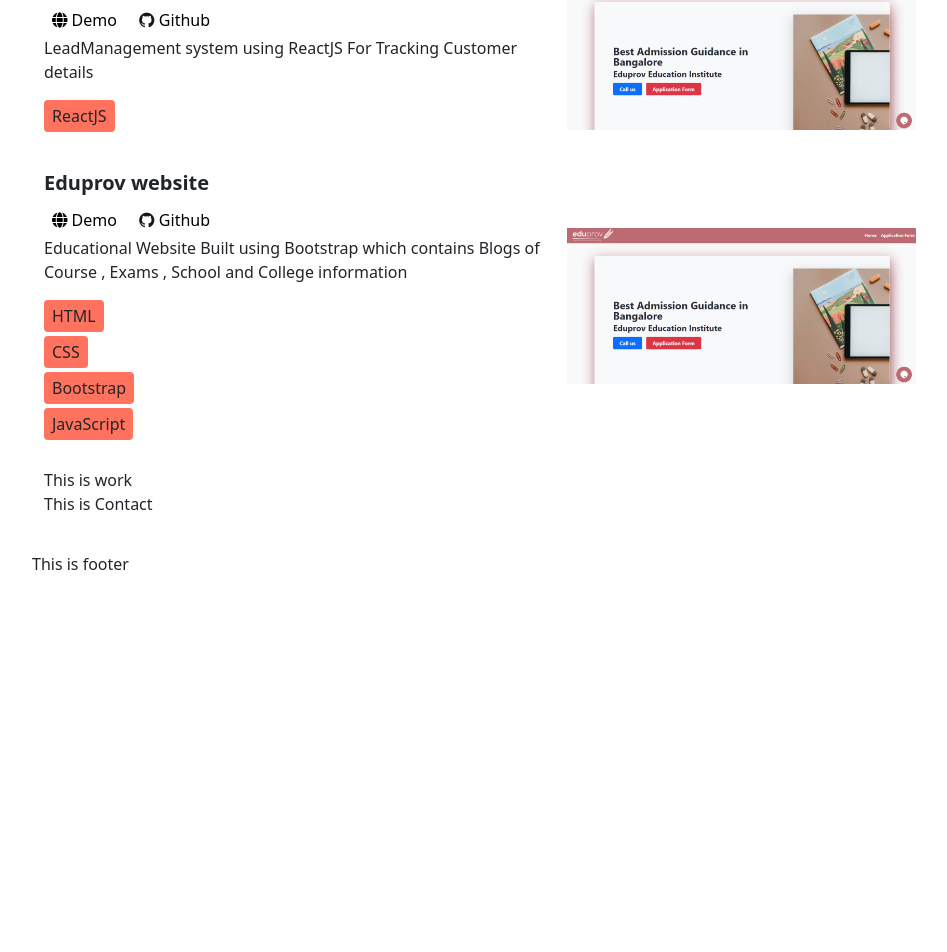
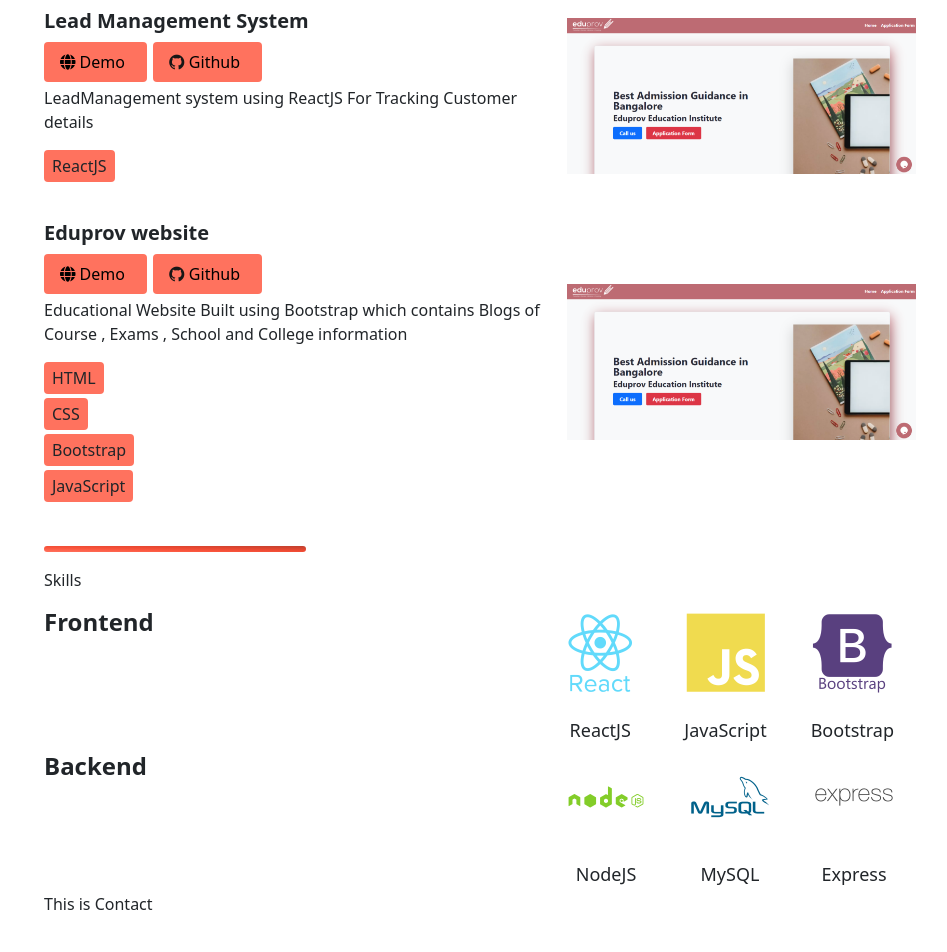
Before and after one commit to thephotogenicbug/Personal-React-website, a React (Create React App) app: page / in a window 1280 px wide. Shown: the part 693-1645 px from the top of the page, without its empty margins (160-1107 px from the left). Before the commit the page ends 1269 px from the top, so only its background shows below. Built offline with nearby package versions, Linux system fonts and the light colour scheme.

Commit message:
Personal-React-website : Add Skills section

```diff
--- a/src/Components/body/body.js
+++ b/src/Components/body/body.js
@@ -2,8 +2,7 @@ import React from 'react'
 import './body.css'
 import About from './about/about'
 import Projects from './projects/project'
-import Skills from './skills/skills'
-import Work from './work/work'
+import Skills from './skills/skills.js'
 import Contact from './contact/contact'
 function Body() {
     return (
@@ -17,9 +16,6 @@ function Body() {
             <section id='skills'>
                 <Skills/>
             </section>
-            <section id="work">
-                <Work/>
-            </section>
             <section id="contact">
                 <Contact/>
             </section>
--- a/src/Components/body/projects/project-card.css
+++ b/src/Components/body/projects/project-card.css
@@ -29,10 +29,16 @@
     margin-right:6px;
     margin-bottom: 4px;
 }
-.project-links a {
+.project-links a{
     text-decoration: none;
-    color:black
-
+    color:black;
+}
+.project-link{
+    background-color: #FF725E;
+    padding:4px 8px;
+    margin-right:6px;
+    margin-bottom: 4px;
+    border-radius: 4px;
 }
 .project-links{
     display: flex;
--- a/src/Components/body/projects/project.js
+++ b/src/Components/body/projects/project.js
@@ -1,11 +1,13 @@
 import React from 'react'
 import { ProjectData } from '../../data/project'
 import ProjectCard from './project-card'
+import Separator from '../../common/social-contact/seperator/separator'
 import './project.css'
 function Projects() {
     const data = ProjectData
     return (
         <div className="projects">
+            <Separator/>
             <label className="section-title">Projects</label>
             <div>
               {data.map((project)=>{
--- /dev/null
+++ b/src/Components/body/skills/skill-card.css
@@ -0,0 +1,27 @@
+.skill-card{
+    width:max-content;
+    padding:8px 16px;
+    height:120px;
+    display: flex;
+    flex-direction: column;
+    justify-content: center;
+    align-items: center;
+    margin:6px;
+    border-radius: 8px;
+
+}
+.skill-icon{
+    font-size: 80px;
+}
+.skill-name{
+    font-size: 18px;
+}
+@media only screen and (max-width:720px){
+    .skill-card{
+        width: max-content;
+        height:100px;
+    }
+    .skill-icon{
+        font-size: 60px;
+    }
+}
--- /dev/null
+++ b/src/Components/body/skills/skill-card.js
@@ -0,0 +1,13 @@
+import React from 'react'
+import { SkillsData } from '../../data/skills'
+import './skill-card.css'
+function  SkillCard({skill}) {
+    return (
+        <div className="skill-card">
+            <div className="skill-icon">{skill.icon}</div>
+            <label className="skill-name">{skill.name}</label>
+        </div>
+    )
+}
+
+export default SkillCard
--- /dev/null
+++ b/src/Components/body/skills/skills.css
@@ -0,0 +1,32 @@
+.skills{
+    display: flex;
+    flex-direction: column;
+    width:100%;
+
+}
+.skills-section{
+    display: flex;
+    justify-content: space-between;
+    margin:12px 0px;
+}
+.skills-section-title{
+    font-size: 24px;
+    font-weight: 600;
+}
+.skills-list{
+    display: flex;
+    flex-wrap: wrap;
+    max-width: 70%;
+    justify-content: flex-end;
+}
+@media only screen and (max-width:720px){
+    .skills-list{
+        max-width: 100%;
+        justify-content: center;
+
+    }
+    .skills-section{
+        flex-direction: column;
+        align-items: center;
+    }
+}
--- a/src/Components/body/skills/skills.js
+++ b/src/Components/body/skills/skills.js
@@ -1,9 +1,30 @@
 import React from 'react'
-
+import './skills.css'
+import Separator from '../../common/social-contact/seperator/separator'
+import { SkillsData } from '../../data/skills'
+import SkillCard from './skill-card'
 function Skills() {
+    const data = SkillsData
     return (
-        <div>
-
+        <div className="skills">
+           <Separator/>
+           <label className="section-title">Skills</label>
+           <div className="skills-container">
+                {data.map((item)=>{
+                    return(
+                        <div className="skills-section">
+                           <label className="skills-section-title">{item.type}</label>
+                           <div className="skills-list">
+                            {item.list.map((skill)=>{
+                                return(
+                                  <SkillCard skill={skill}/>
+                            )
+                            })}
+                           </div>
+                        </div>
+                    )
+                })}
+           </div>
         </div>
     )
 }
--- a/src/Components/body/work/work.js
+++ /dev/null
@@ -1,11 +0,0 @@
-import React from 'react'
-
-function Work() {
-    return (
-        <div>
-            This is work
-        </div>
-    )
-}
-
-export default Work
--- /dev/null
+++ b/src/Components/common/social-contact/seperator/separator.css
@@ -0,0 +1,7 @@
+.separator{
+    background-image: linear-gradient(to right top, #ff725e, #fe6b56, #fd644e, #fc5d45, #fa553d, #f45139, #ef4c35, #e94831, #de4630, #d34430, #c9422f, #be402e);
+        height:6px;
+        width:30%;
+        border-radius: 3px;
+        margin:16px 0px;
+}
--- /dev/null
+++ b/src/Components/common/social-contact/seperator/separator.js
@@ -0,0 +1,11 @@
+import React from 'react'
+import './separator.css'
+function Separator() {
+    return (
+        <div className="separator">
+
+        </div>
+    )
+}
+
+export default Separator
--- /dev/null
+++ b/src/Components/data/skills.js
@@ -0,0 +1,41 @@
+export const SkillsData=[
+   {
+    type:"Frontend",
+    list:[
+        {
+            name:"ReactJS",
+            icon:<i class="devicon-react-original-wordmark colored"></i>
+        },
+        {
+            name:"JavaScript",
+            icon:<i class="devicon-javascript-plain colored"></i>
+        },
+        {
+            name:"Bootstrap",
+            icon:<i class="devicon-bootstrap-plain-wordmark colored"></i>
+        },
+    ],
+   },
+   {
+    type:"Backend",
+    list:[
+        {
+            name:"NodeJS",
+            icon:<i class="devicon-nodejs-plain-wordmark colored"></i>
+
+        },
+        {
+            name:"MySQL",
+            icon:<i class="devicon-mysql-plain-wordmark colored"></i>
+
+        },
+        {
+            name:"Express",
+            icon:<i class="devicon-express-original-wordmark colored"></i>
+
+
+        },
+    ],
+   },
+
+]
```
